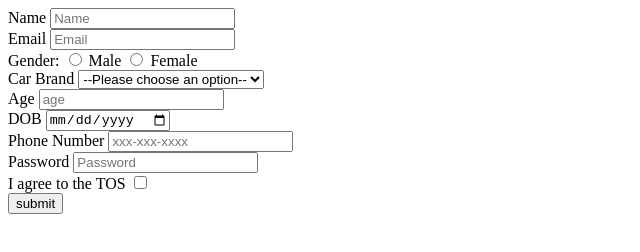
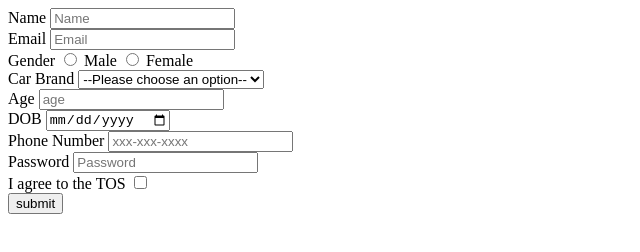
Before and after one commit to acciojob/signup-form-car-Raju-ranjan-nitp, a website: page main.html in a window 1280 px wide. Shown: the full height of the page, 0-640 px from the left. Drawn offline with Linux system fonts and the light colour scheme.

Commit message:
created a submission

```diff
--- a/main.html
+++ b/main.html
@@ -18,11 +18,11 @@
 		<label for="email">Email</label>
 		<input type="email" id="email" placeholder="Email" required>
 <br>
-		<label for="">Gender:</label>
-        <input type="radio" id="gender_m" name="gender" required value="Male">
-        <label for="gender_m">Male</label>
-        <input type="radio" id="gender_f" name="gender" required value="Female">
-        <label for="gender_f">Female</label>
+		<label for="">Gender</label>
+		<input type="radio" id="gender_m" name="gender" required value="Male">
+		<label for="">Male</label>
+		<input type="radio" id="gender_f" required value="Female">
+		<label for="gender_f">Female</label>
 <br>
 		<label for="cars">Car Brand</label>
 		 <select id="cars" name="cars" required>
```
